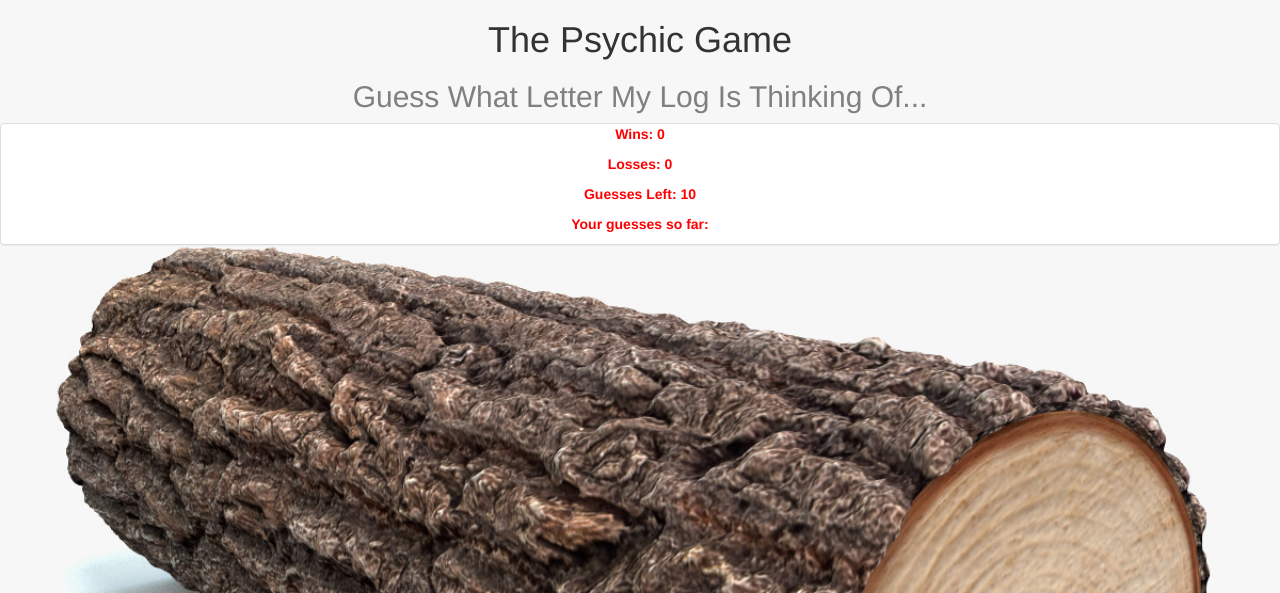
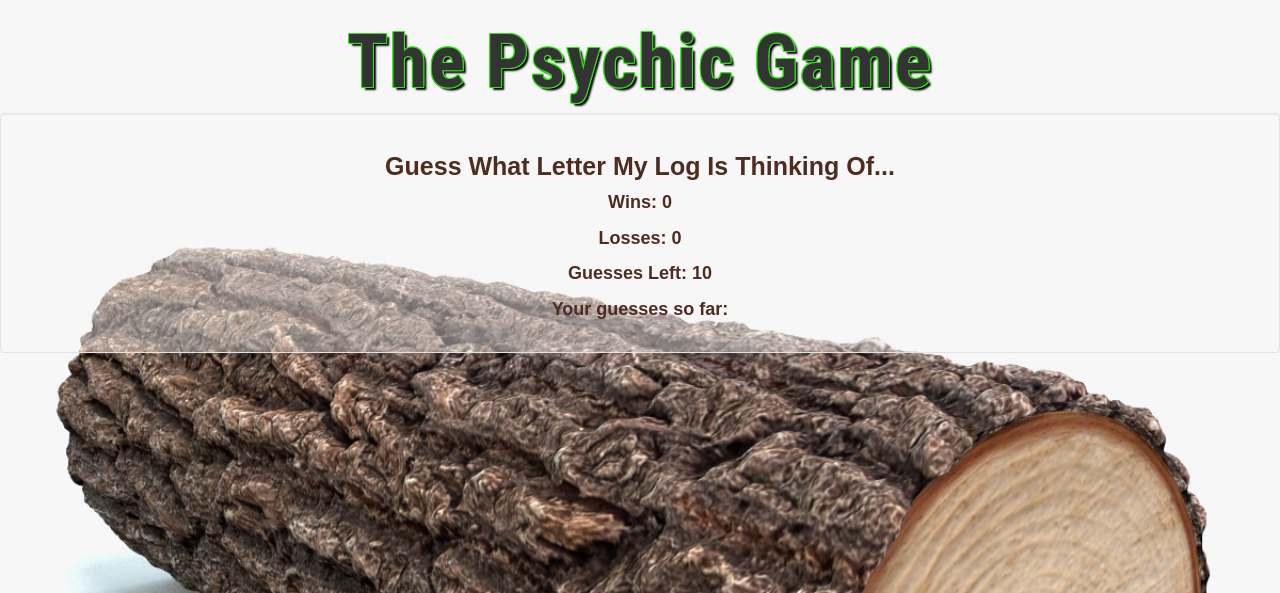
Before and after one commit to scdoran/week-3-hangman, a PHP site: page / in a window 1280 px wide. Shown: the top 593 px of the page. Run offline with PHP 8.4, Linux system fonts and the light colour scheme.

Commit message:
Made the game look pretty.

```diff
--- a/assets/css/style.css
+++ b/assets/css/style.css
@@ -5,11 +5,37 @@ body {
      background-repeat:no-repeat;
 }
 
-h2 {
-	color: grey;
+h1 {
+    font-family: 'Roboto Condensed',sans-serif;
+    font-size: 75px;
+    letter-spacing: 2px;
+    font-weight: bold;
+    transform: uppercase;
+    text-shadow: 1px 1px 0 #2be70e, -1px -1px 0 #2be70e, 1px -1px 0 #2be70e, -1px 1px 0 #2be70e, 0px 1px 0 #2be70e, 1px 0px 0 #2be70e, 0px -1px 0 #2be70e, -1px 0px 0 #2be70e, 3px 3px 2px #000000;    text-shadow: 1px 1px 0 #2be70e, -1px -1px 0 #2be70e, 1px -1px 0 #2be70e, -1px 1px 0 #2be70e, 0px 1px 0 #2be70e, 1px 0px 0 #2be70e, 0px -1px 0 #2be70e, -1px 0px 0 #2be70e, 3px 3px 2px #000000;
 }
 
-p {
-	color: red;
+h2 {
+    color: #4e2c20;
+    font-weight: bold;
+    font-size: 25px;
+    font-family: 'Contrail+One', sans-serif;
+}
+
+p, span {
+	color: #4e2c20;
 	font-weight: bold;
+    font-size: 18px;
+    font-family: 'Cambay', sans-serif;
 }
+
+.well {
+   background-color: rgba(245, 245, 245, 0.4);
+}
+
+.panel-transparent .panel-heading .panel-body {
+    background-color: rgba(245, 245, 245, 0.4)
+}
+
+img {
+	width: 100%;
+}
--- a/assets/javascript/game.js
+++ b/assets/javascript/game.js
@@ -54,6 +54,7 @@ document.onkeyup = function(event) {
 
 		if (game.guessesLeft === 0) {
 			game.losses++;
+			audio.play();
 			alert("You have been...stumped by my log. The letter you were trying to guess was " + computerGuess + " Would you like to try again?");
 			document.getElementById("guesses").textContent=" ";
 			console.log("You lost. The letter was " + computerGuess);
--- a/index.html
+++ b/index.html
@@ -4,14 +4,13 @@
 		<title>Psychic Game</title>
 		<link rel="stylesheet" href="https://maxcdn.bootstrapcdn.com/bootstrap/3.3.7/css/bootstrap.min.css" integrity="sha384-BVYiiSIFeK1dGmJRAkycuHAHRg32OmUcww7on3RYdg4Va+PmSTsz/K68vbdEjh4u" crossorigin="anonymous">
 		<link rel="stylesheet" type="text/css" href="assets/css/style.css">
-		<script src="assets/javascript/game.js"></script>
 	</head>
 
 	<body>
 		<div class="text-center">
 			<h1>The Psychic Game</h1>
-			<h2>Guess What Letter My Log Is Thinking Of...</h2>
-			<div class="panel panel-default">
+			<div class="well">
+				<h2>Guess What Letter My Log Is Thinking Of...</h2>
 				<p>Wins: <span id="wins">0</span></p>
 				<p>Losses: <span id="losses">0</span></p>
 				<p>Guesses Left: <span id="guesses-left">10</span></p>
@@ -20,3 +19,4 @@
 		</div>
 	</body>
 </html>
+		<script src="assets/javascript/game.js"></script>
```
Also changed, not shown: 3 other files.
